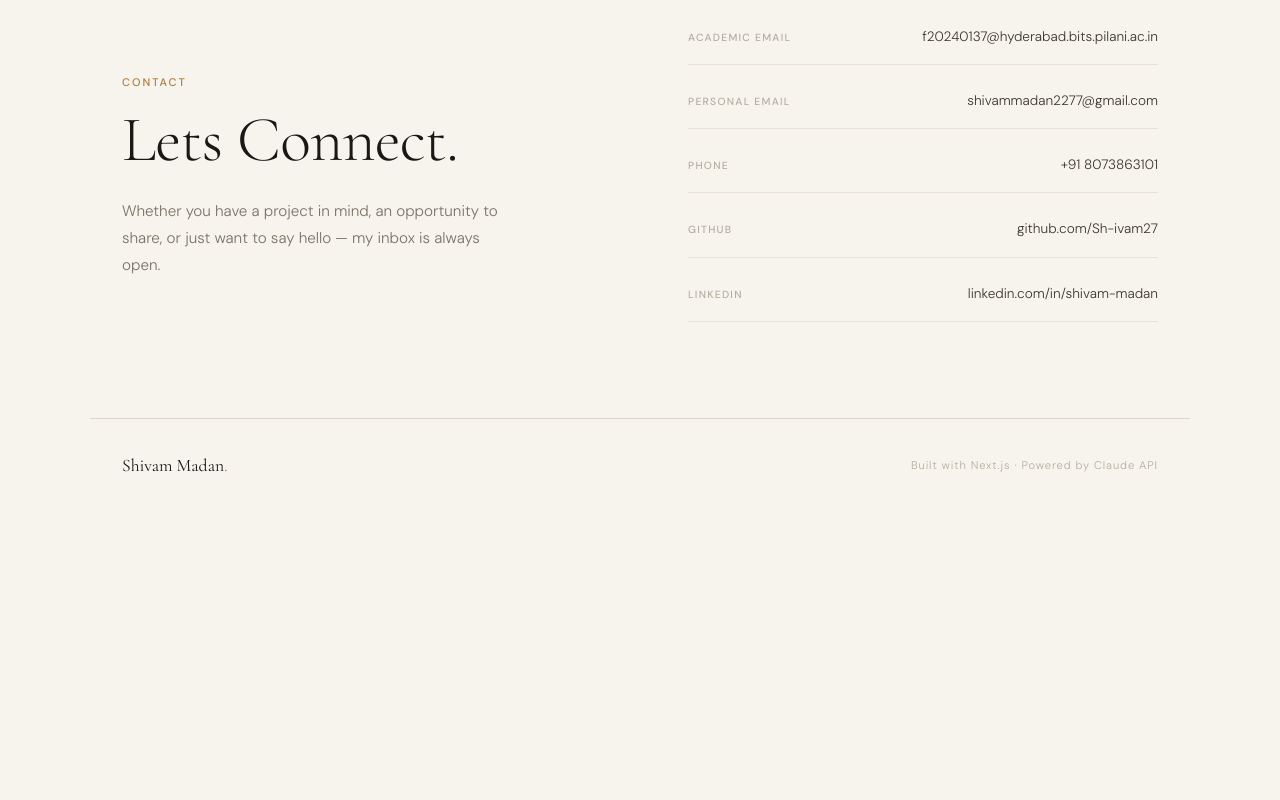
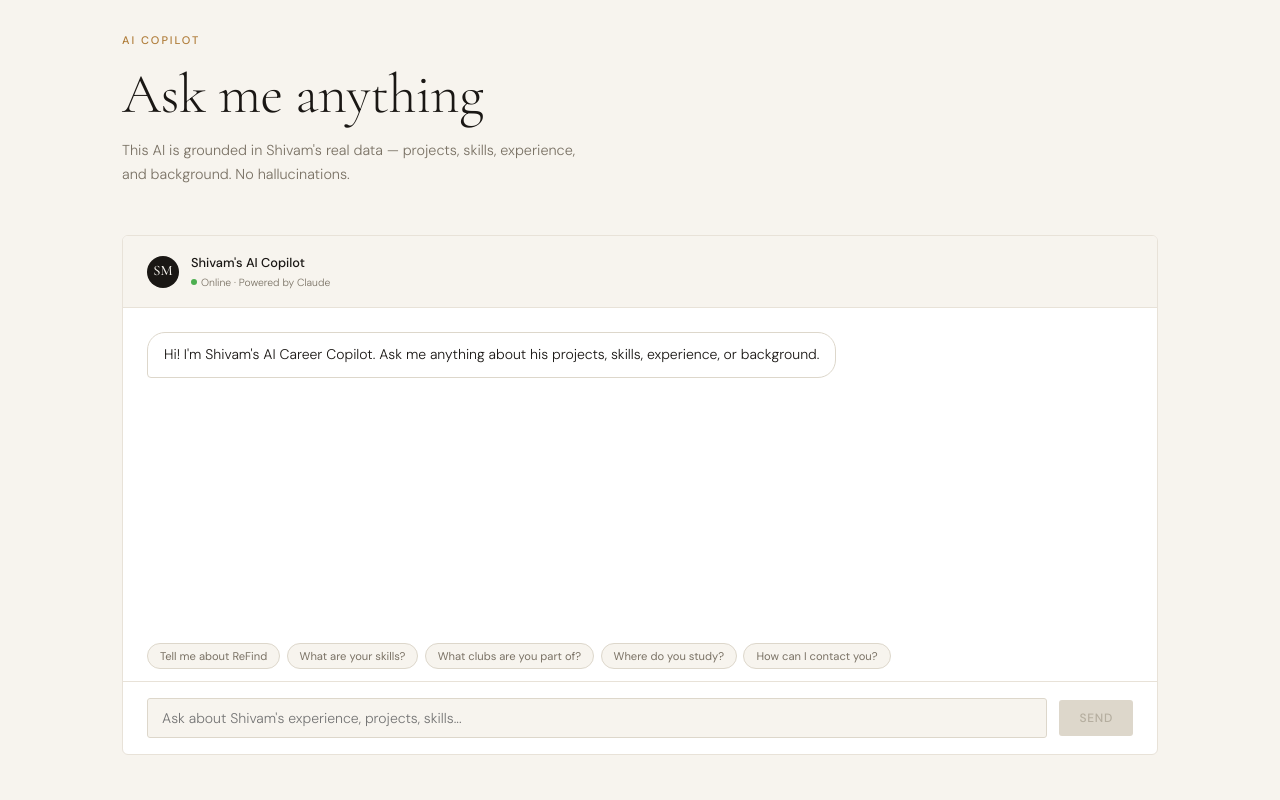
Before and after one commit to Sh-ivam27/ai-portfolio, a Next.js app: page / in a window 1280 px wide. Shown: the part 3960-4760 px from the top of the page. Before the commit the page ends 4473 px from the top, so only its background shows below. Built offline with nearby package versions, Linux system fonts and the light colour scheme.

Commit message:
feat: add chat UI section

```diff
--- a/src/app/page.tsx
+++ b/src/app/page.tsx
@@ -4,6 +4,7 @@ import SkillsSection from "@/components/sections/SkillsSection";
 import ProjectsSection from "@/components/sections/ProjectsSection";
 import ExperienceSection from "@/components/sections/ExperienceSection";
 import EducationSection from "@/components/sections/EducationSection";
+import ChatSection from "@/components/sections/ChatSection";
 import ContactSection from "@/components/sections/ContactSection";
 
 export default function Home() {
@@ -15,6 +16,7 @@ export default function Home() {
       <ProjectsSection />
       <ExperienceSection />
       <EducationSection />
+      <ChatSection />
       <ContactSection />
     </main>
   );
--- /dev/null
+++ b/src/components/sections/ChatSection.tsx
@@ -0,0 +1,130 @@
+"use client";
+import { useState, useRef, useEffect } from "react";
+
+interface Message {
+  role: "user" | "assistant";
+  content: string;
+}
+
+const SUGGESTED = [
+  "Tell me about ReFind",
+  "What are your skills?",
+  "What clubs are you part of?",
+  "Where do you study?",
+  "How can I contact you?",
+];
+
+export default function ChatSection() {
+  const [messages, setMessages] = useState<Message[]>([
+    {
+      role: "assistant",
+      content: "Hi! I'm Shivam's AI Career Copilot. Ask me anything about his projects, skills, experience, or background.",
+    },
+  ]);
+  const [input, setInput] = useState("");
+  const [loading, setLoading] = useState(false);
+  const bottomRef = useRef<HTMLDivElement>(null);
+
+  useEffect(() => {
+    bottomRef.current?.scrollIntoView({ behavior: "smooth" });
+  }, [messages, loading]);
+
+  async function send(text?: string) {
+    const query = text ?? input.trim();
+    if (!query || loading) return;
+    setInput("");
+
+    const newMessages: Message[] = [...messages, { role: "user", content: query }];
+    setMessages(newMessages);
+    setLoading(true);
+
+    try {
+      const res = await fetch("/api/chat", {
+        method: "POST",
+        headers: { "Content-Type": "application/json" },
+        body: JSON.stringify({ messages: newMessages }),
+      });
+
+      if (!res.ok) throw new Error("API error");
+      const data = await res.json();
+      setMessages([...newMessages, { role: "assistant", content: data.reply }]);
+    } catch {
+      setMessages([...newMessages, { role: "assistant", content: "Sorry, something went wrong. Please try again." }]);
+    } finally {
+      setLoading(false);
+    }
+  }
+
+  return (
+    <section id="chat" style={{ maxWidth: "1100px", margin: "0 auto", padding: "6rem 2rem 8rem", borderTop: "1px solid var(--border)" }}>
+      <div style={{ marginBottom: "3rem" }}>
+        <span className="section-label">AI Copilot</span>
+        <h2 style={{ fontFamily: "var(--font-display)", fontSize: "clamp(2rem, 5vw, 3.5rem)", fontWeight: 300, lineHeight: 1.1, marginTop: "0.75rem", color: "var(--ink)" }}>
+          Ask me anything
+        </h2>
+        <p style={{ fontFamily: "var(--font-body)", fontSize: "0.9rem", color: "var(--ink-muted)", marginTop: "0.75rem", maxWidth: "480px" }}>
+          This AI is grounded in Shivam's real data — projects, skills, experience, and background. No hallucinations.
+        </p>
+      </div>
+
+      <div style={{ background: "white", border: "1px solid var(--border-soft)", borderRadius: "6px", overflow: "hidden", display: "flex", flexDirection: "column", height: "520px" }}>
+        <div style={{ padding: "1rem 1.5rem", borderBottom: "1px solid var(--border-soft)", display: "flex", alignItems: "center", gap: "0.75rem", background: "var(--cream)" }}>
+          <div style={{ width: "32px", height: "32px", borderRadius: "50%", background: "var(--ink)", display: "flex", alignItems: "center", justifyContent: "center", fontFamily: "var(--font-display)", fontSize: "0.9rem", color: "var(--cream)", fontWeight: 500 }}>SM</div>
+          <div>
+            <div style={{ fontFamily: "var(--font-body)", fontSize: "0.8rem", fontWeight: 500, color: "var(--ink)" }}>Shivam's AI Copilot</div>
+            <div style={{ fontFamily: "var(--font-body)", fontSize: "0.65rem", color: "var(--ink-muted)", display: "flex", alignItems: "center", gap: "4px" }}>
+              <span style={{ width: "6px", height: "6px", borderRadius: "50%", background: "#4caf50", display: "inline-block" }} />
+              Online · Powered by Claude
+            </div>
+          </div>
+        </div>
+
+        <div style={{ flex: 1, overflowY: "auto", padding: "1.5rem", display: "flex", flexDirection: "column", gap: "1rem" }}>
+          {messages.map((msg, i) => (
+            <div key={i} style={{ display: "flex", justifyContent: msg.role === "user" ? "flex-end" : "flex-start" }}>
+              <div className={msg.role === "user" ? "chat-user" : "chat-ai"} style={{ maxWidth: "72%", padding: "10px 16px", fontFamily: "var(--font-body)", fontSize: "0.875rem", lineHeight: 1.7, fontWeight: 300 }}>
+                {msg.content}
+              </div>
+            </div>
+          ))}
+          {loading && (
+            <div style={{ display: "flex", justifyContent: "flex-start" }}>
+              <div className="chat-ai" style={{ padding: "12px 16px", display: "flex", gap: "5px", alignItems: "center" }}>
+                {[0, 1, 2].map((d) => (
+                  <div key={d} style={{ width: "6px", height: "6px", borderRadius: "50%", background: "var(--ink-faint)", animation: "fadeUp 0.6s ease infinite alternate", animationDelay: `${d * 0.15}s` }} />
+                ))}
+              </div>
+            </div>
+          )}
+          <div ref={bottomRef} />
+        </div>
+
+        {messages.length <= 1 && (
+          <div style={{ padding: "0 1.5rem 0.75rem", display: "flex", flexWrap: "wrap", gap: "0.4rem" }}>
+            {SUGGESTED.map((s) => (
+              <button key={s} onClick={() => send(s)} style={{ fontFamily: "var(--font-body)", fontSize: "0.7rem", padding: "5px 12px", border: "1px solid var(--border)", borderRadius: "99px", background: "var(--cream)", color: "var(--ink-muted)", cursor: "pointer", fontWeight: 400 }}>
+                {s}
+              </button>
+            ))}
+          </div>
+        )}
+
+        <div style={{ padding: "1rem 1.5rem", borderTop: "1px solid var(--border-soft)", display: "flex", gap: "0.75rem", alignItems: "center" }}>
+          <input
+            type="text"
+            value={input}
+            onChange={(e) => setInput(e.target.value)}
+            onKeyDown={(e) => e.key === "Enter" && send()}
+            placeholder="Ask about Shivam's experience, projects, skills..."
+            style={{ flex: 1, border: "1px solid var(--border)", borderRadius: "3px", padding: "10px 14px", fontFamily: "var(--font-body)", fontSize: "0.875rem", color: "var(--ink)", background: "var(--cream)", outline: "none", fontWeight: 300 }}
+            onFocus={(e) => (e.target as HTMLInputElement).style.borderColor = "var(--gold)"}
+            onBlur={(e) => (e.target as HTMLInputElement).style.borderColor = "var(--border)"}
+          />
+          <button onClick={() => send()} disabled={loading || !input.trim()} style={{ padding: "10px 20px", background: loading || !input.trim() ? "var(--border)" : "var(--ink)", color: loading || !input.trim() ? "var(--ink-faint)" : "var(--cream)", border: "none", borderRadius: "3px", fontFamily: "var(--font-body)", fontSize: "0.75rem", fontWeight: 500, letterSpacing: "0.06em", textTransform: "uppercase", cursor: loading || !input.trim() ? "not-allowed" : "pointer" }}>
+            Send
+          </button>
+        </div>
+      </div>
+    </section>
+  );
+}
```
